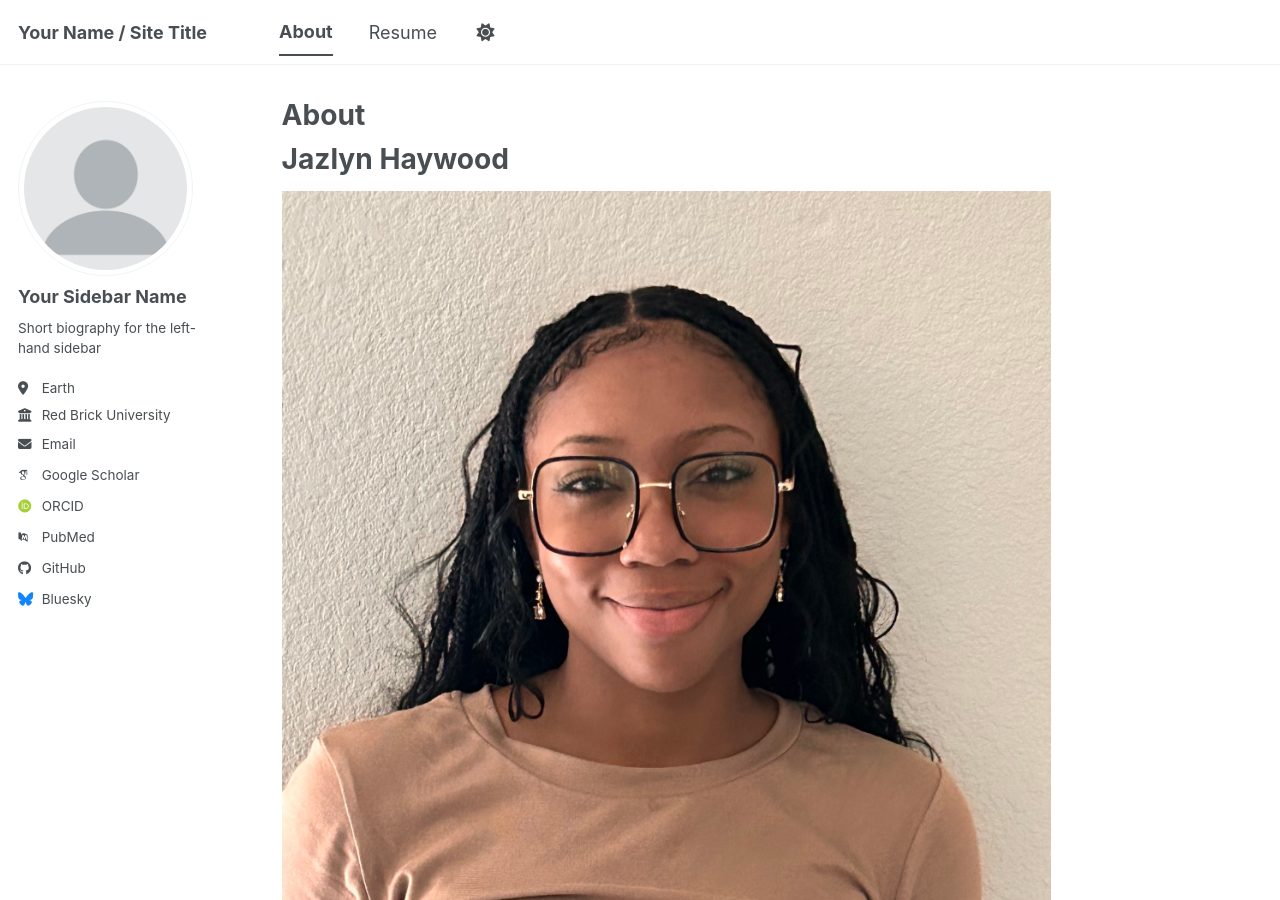
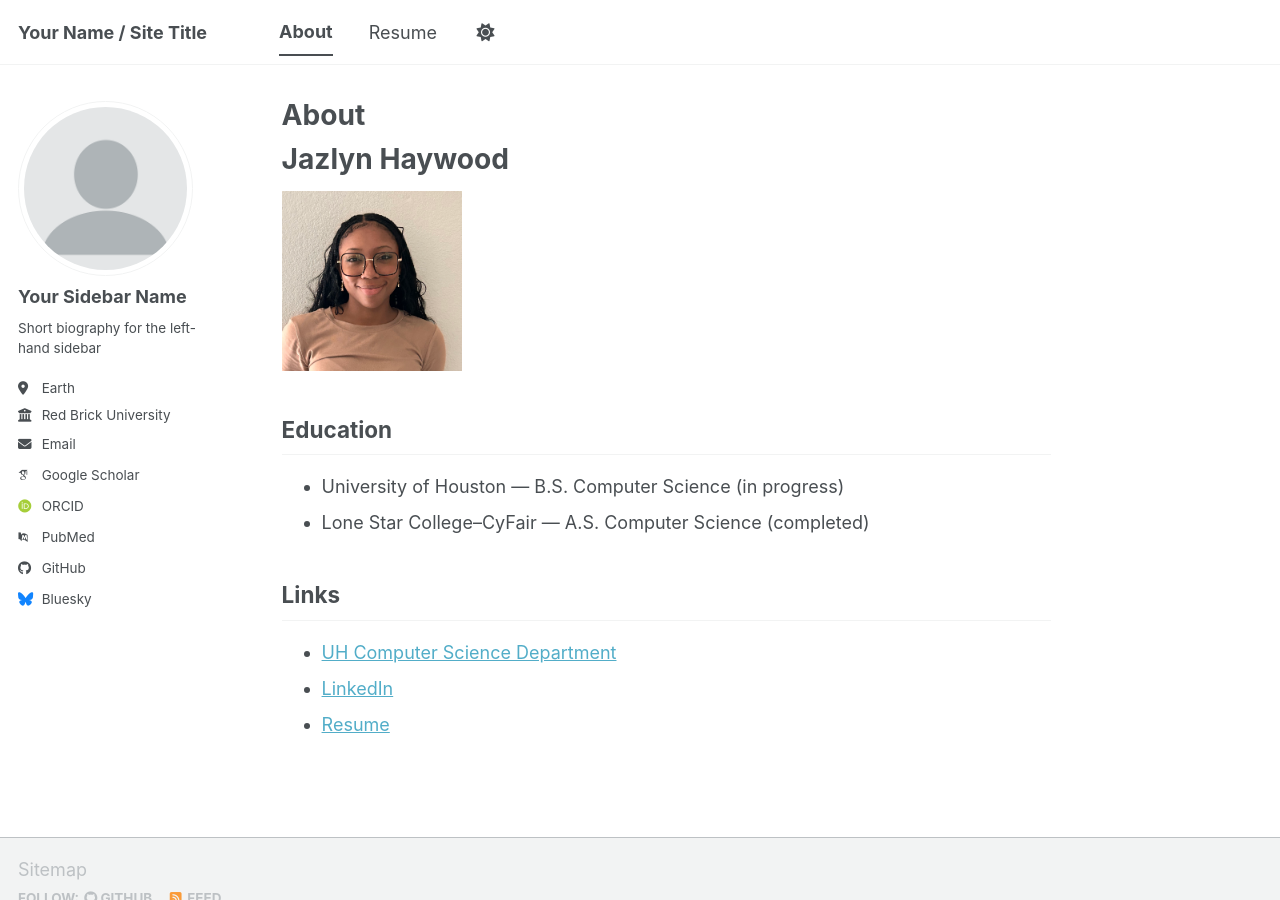
Before and after one commit to lovedjazlyn/lovedjazlyn.github.io, a Jekyll site: the page built from _pages/about.md, in a window 1280 px wide and 900 px high. Built offline with Jekyll 4.4.1, drawn with Linux system fonts in a browser that asks for light colours; some web fonts are replaced; a script bundle is joined from its source files by our own code; library files that are not in the unit come from our copies.

Commit message:
Update about.md

```diff
--- a/_pages/about.md
+++ b/_pages/about.md
@@ -7,7 +7,7 @@ author_profile: true
 
 # Jazlyn Haywood
 
-![Profile Picture](/images/profile.jpg)
+<img src="/images/profile.jpg" width="180">
 
 ## Education
 - University of Houston — B.S. Computer Science (in progress)
```
